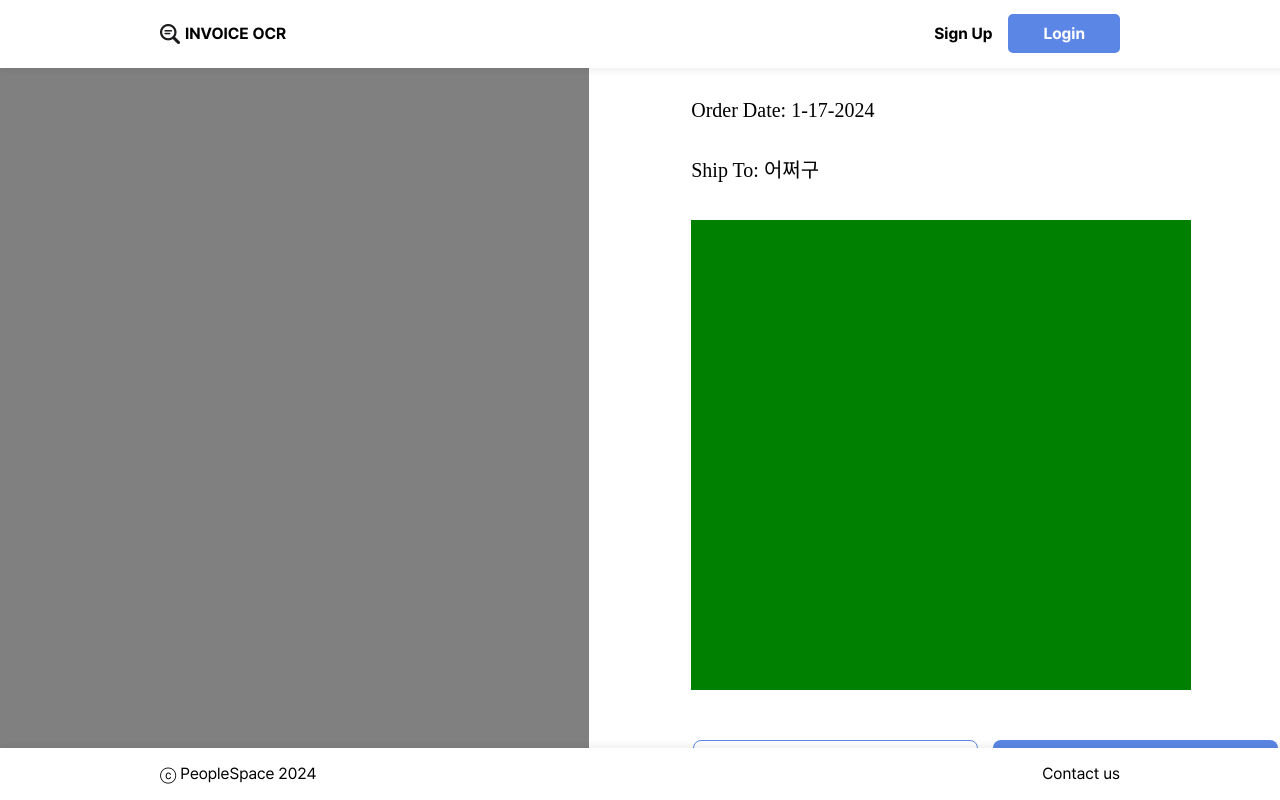
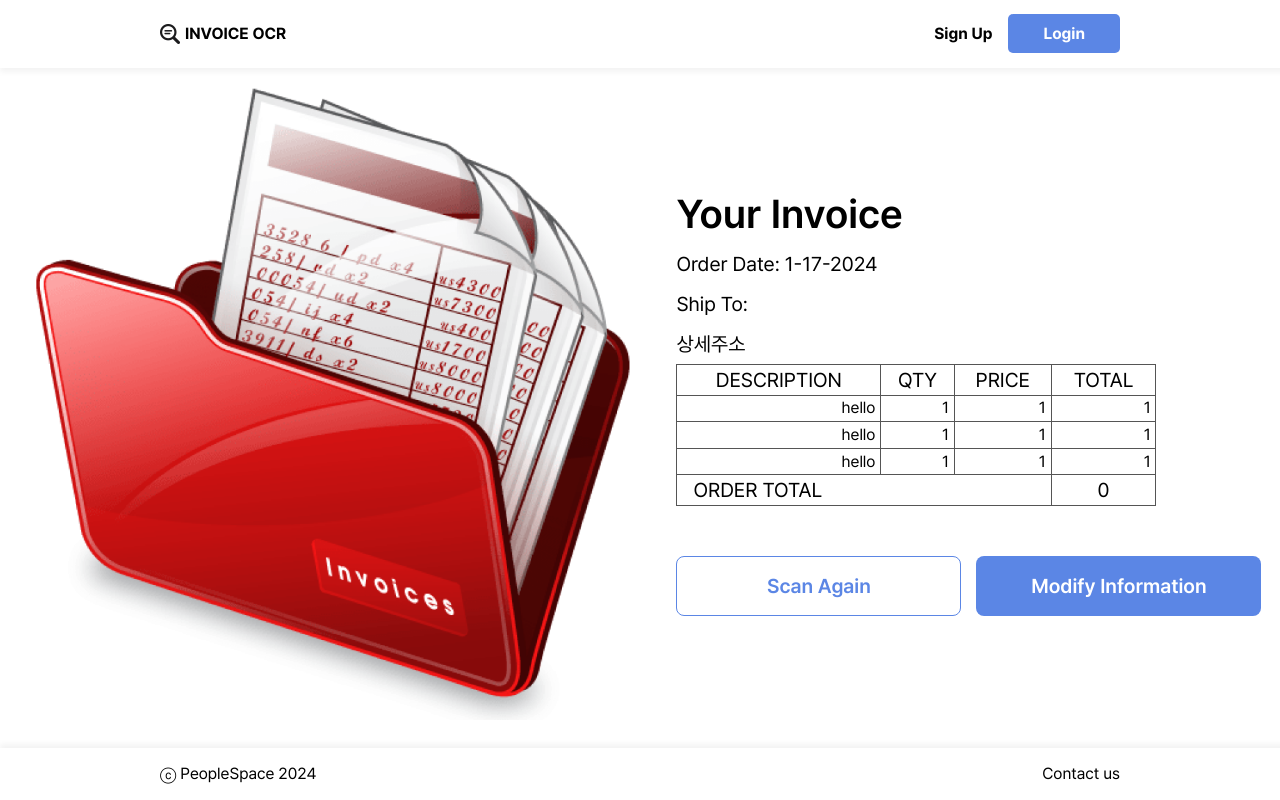
Before and after one commit to PeopleSpace-Invoice-OCR/Invoice-FE, a React (Create React App) app: page /scan in a window 1280 px wide. Built offline with nearby package versions, Linux system fonts and the light colour scheme.

Commit message:
표만들기

```diff
--- a/src/components/Scan/Scan.jsx
+++ b/src/components/Scan/Scan.jsx
@@ -1,30 +1,34 @@
 import React, { useRef, useState } from "react";
 import { styled } from "styled-components";
+import ScanTable from "./ScanTable";
 
 export const Container = styled.div`
-  height: 100vh;
+  height: 80vh;
+  padding: 10vh 0;
   display: flex;
   justify-content: center;
   align-items: center;
 `;
 
 export const LeftSection = styled.div`
-  height: 100vh;
-  background-color: gray;
+  height: 80vh;
   display: flex;
-  flex: 5;
+  flex: 1;
+  margin-left: 5%;
 `;
 
 export const RightSection = styled.div`
-  height: 100vh;
+  height: 80vh;
   background-color: white;
   display: flex;
   justify-content: center;
   align-items: left;
-  flex: 5;
+  flex: 1;
   flex-direction: column;
-  margin-left: 8%;
+  margin-right: 8%;
 `;
+
+export const ScanTableContainer = styled.div``;
 
 export const Title = styled.span`
   font-size: 40px;
@@ -36,24 +40,17 @@ export const Title = styled.span`
 export const Description = styled.div`
   color: black;
   font-size: 20px;
-  font-family: "p-regular";
+  font-family: "p-reg";
   font-weight: 400;
   line-height: 40px;
-`;
-
-export const Table = styled.div`
-  background-color: green;
-  width: 500px;
-  height: 500px;
-  margin-top: 30px;
 `;
 
 export const ScanAgainButton = styled.button`
   font-size: 20px;
   font-family: "p-semibold";
-  color: #5b86e5; /* 글자 색상 */
-  background-color: white; /* 버튼 자체의 색상 */
-  border: 1px solid #5b86e5; /* 테두리 색상 및 두께 */
+  color: #5b86e5;
+  background-color: white;
+  border: 1px solid #5b86e5;
   border-radius: 8px;
   padding: 15px 30px;
   cursor: pointer;
@@ -63,7 +60,8 @@ export const ScanAgainButton = styled.button`
   transition: background-color 0.3s ease;
 
   &:hover {
-    background-color: #3d6ab7;
+    background-color: var(--dark-color);
+    color: #ffffff;
   }
 `;
 
@@ -84,7 +82,10 @@ export const ModifyButton = styled.button`
   margin-left: 15px;
 
   &:hover {
-    background-color: #3d6ab7;
+    background-color: #ffffff;
+    color: var(--dark-color);
+    border: 1px solid #5b86e5;
+    border-radius: 8px;
   }
 `;
 
@@ -93,17 +94,22 @@ export const ButtonContainer = styled.div`
   justify-content: center;
   flex-direction: row;
   margin-top: 30px;
-`
+`;
 
 const Scan = () => {
   return (
     <Container>
-        <LeftSection />
+      <LeftSection>
+        <img src="/images/invoiceExample.png" alt="invoice" />
+      </LeftSection>
       <RightSection>
         <Title>Your Invoice</Title>
-            <Description style={{ marginTop: "30px" }}>Order Date: 1-17-2024</Description>
-            <Description style={{ marginTop: "20px" }}>Ship To: 어쩌구</Description>
-            <Table />
+        <Description>Order Date: 1-17-2024</Description>
+        <Description>Ship To:</Description>
+        <Description>상세주소</Description>
+        <ScanTableContainer>
+          <ScanTable />
+        </ScanTableContainer>
         <ButtonContainer>
           <ScanAgainButton>Scan Again</ScanAgainButton>
           <ModifyButton>Modify Information</ModifyButton>
--- /dev/null
+++ b/src/components/Scan/ScanTable.jsx
@@ -0,0 +1,63 @@
+import React, { useState } from "react";
+import { styled } from "styled-components";
+
+export const TableBody = styled.table`
+  width: 30rem;
+  border: 1px solid #ddd;
+`;
+
+export const TD = styled.td`
+  text-align: right;
+  border: 1px solid #555;
+  padding: 0.3rem;
+  font-family: "p-reg";
+`;
+
+export const TH = styled.th`
+  border: 1px solid #555;
+  padding: 0.3rem;
+  font-family: "p-reg";
+  font-size: 20px;
+  text-transform: uppercase;
+`;
+
+const ScanTable = () => {
+  const [data, setData] = useState([
+    { desc: "hello", qty: 1, price: 1, total: 1.0 },
+    { desc: "hello", qty: 1, price: 1, total: 1.0 },
+    { desc: "hello", qty: 1, price: 1, total: 1.0 },
+  ]);
+
+  return (
+    <TableBody>
+      <thead>
+        <tr>
+          <TH>Description</TH>
+          <TH>Qty</TH>
+          <TH>Price</TH>
+          <TH>Total</TH>
+        </tr>
+      </thead>
+      <tbody>
+        {data.map((item, index) => (
+          <tr key={index}>
+            <TD>{item.desc}</TD>
+            <TD>{item.qty}</TD>
+            <TD>{item.price}</TD>
+            <TD>{item.total}</TD>
+          </tr>
+        ))}
+      </tbody>
+      <tfoot>
+        <tr>
+          <TH colSpan="3" style={{ textAlign: "left", paddingLeft: "1rem" }}>
+            Order Total
+          </TH>
+          <TH>0</TH>
+        </tr>
+      </tfoot>
+    </TableBody>
+  );
+};
+
+export default ScanTable;
--- a/src/pages/ScanPage.jsx
+++ b/src/pages/ScanPage.jsx
@@ -5,11 +5,11 @@ import Scan from "../components/Scan/Scan";
 
 const ScanPage = () => {
   return (
-    <>
+    <div style={{ overflowY: "scroll" }}>
       <Header />
       <Scan />
       <Footer />
-    </>
+    </div>
   );
 };
 
--- a/src/style/GlobalStyle.jsx
+++ b/src/style/GlobalStyle.jsx
@@ -5,6 +5,7 @@ const GlobalStyle = createGlobalStyle`
     --primary-color: #5B86E5E5;
     --bg-color: #5B86E54D;  /* background-color: var(--primary-color); */
     --third-color: #5B86E5;
+    --dark-color: #3d6ab7;
     --font-black: #2D2D2D;
     --font-regular: 1rem;
     --font-big: 1.3rem;
@@ -63,9 +64,6 @@ table {
   border-collapse: collapse;
   border-spacing: 0;
 }
-*{
-    box-sizing: border_box;
-}
 a{
     text-decoration: none;
     color: inherit;
```
Lines whose indentation alone changed are shown as unchanged.
